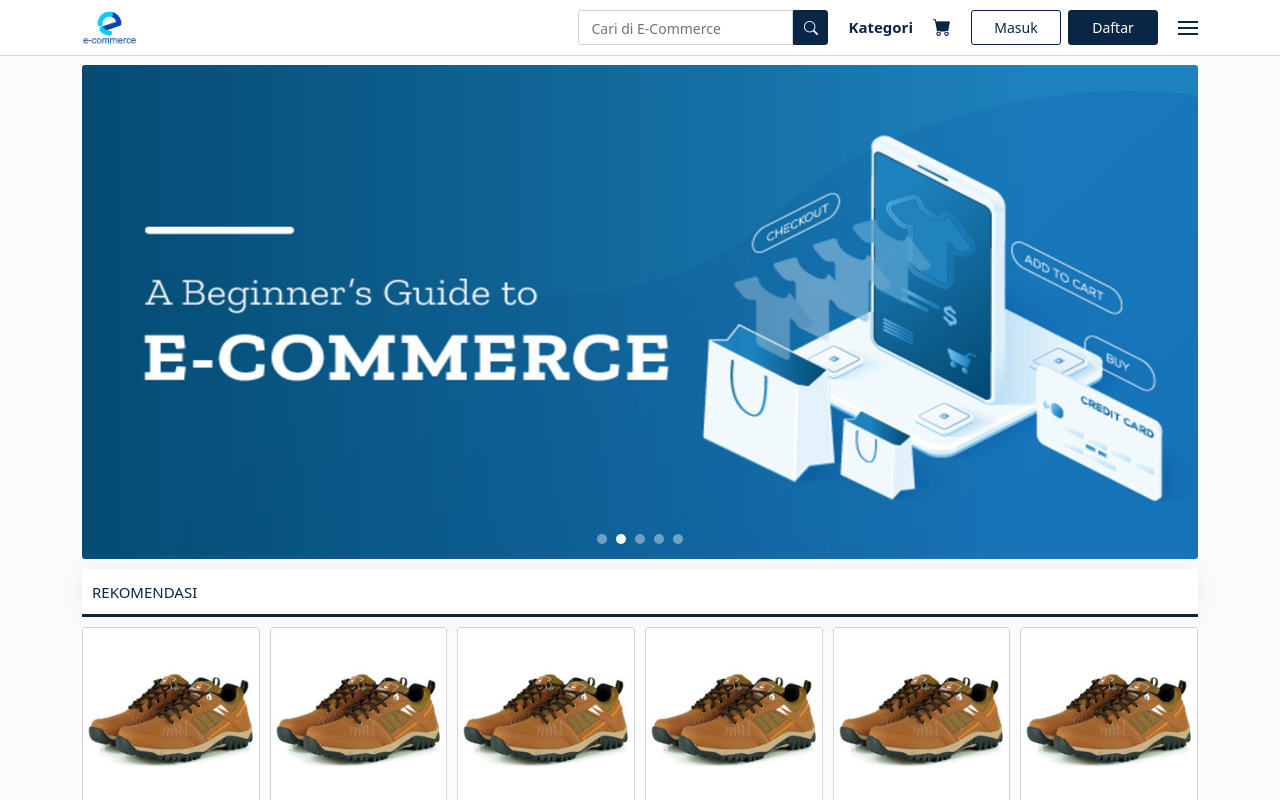
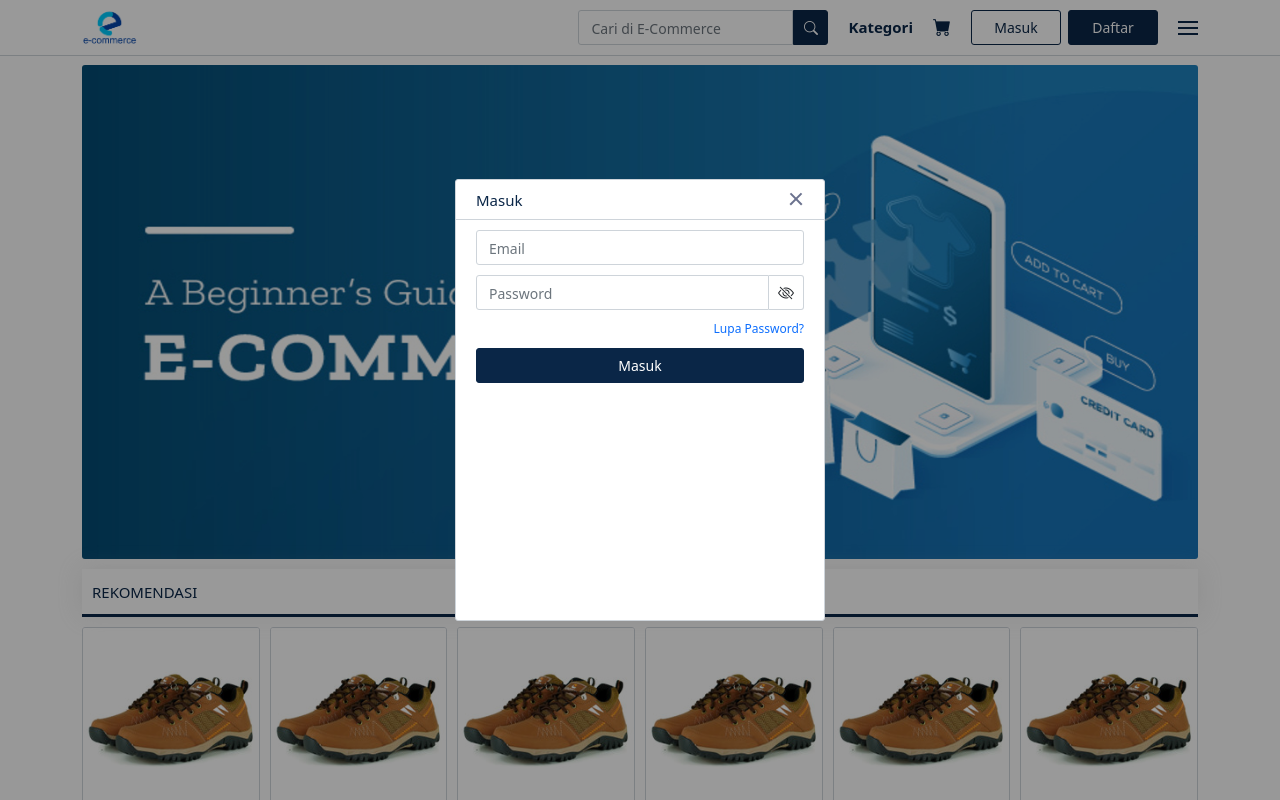
Before and after one commit to faisalProject/e-commerce, a React (Create React App) app in the folder my-app/: page / in a window 1280 px wide. Both pictures are taken after a click on the button "Masuk". Shown: the top 800 px of the page. Built offline with nearby package versions, Linux system fonts and the light colour scheme.

Commit message:
partial update

```diff
--- a/my-app/src/App.js
+++ b/my-app/src/App.js
@@ -6,6 +6,7 @@ import { BrowserRouter, Routes, Route } from 'react-router-dom';
 import Header from './component/Header';
 import Home from './pages/Home';
 import Menu from './component/Menu';
+import SigninPopup from './component/SigninPopup';
 import Footer from './component/Footer';
 
 function App() {
@@ -16,6 +17,7 @@ function App() {
       <Routes>
         <Route path='/' element={<Home />}></Route>
       </Routes>
+      <SigninPopup />
       <Footer />
     </BrowserRouter>
   )
--- a/my-app/src/component/Header.js
+++ b/my-app/src/component/Header.js
@@ -3,6 +3,11 @@ import {Link} from 'react-router-dom';
 
 const menuActive = () => {
     document.getElementsByClassName('menu-contents')[0].classList.toggle('active')
+}
+
+const signinPopupActive = () => {
+    document.getElementsByClassName('signin-page-contents')[0].classList.add('active');
+    document.querySelector('body').classList.add('active');
 }
 
 const Header = () => {
@@ -22,7 +27,7 @@ const Header = () => {
                         <i className="bi bi-cart-fill"></i>
                     </Link>
                     <div className="button-container">
-                        <button type="submit" className="btn btn-primary">Masuk</button>
+                        <button type="submit" className="btn btn-primary" onClick={signinPopupActive}>Masuk</button>
                         <button type="submit" className="btn btn-primary">Daftar</button>
                     </div>
                     <div className="hamburger" onClick={menuActive}>
--- a/my-app/src/component/SigninPopup.js
+++ b/my-app/src/component/SigninPopup.js
@@ -1,5 +1,44 @@
+import {Link} from 'react-router-dom';
+
+const signinPopupHidden = () => {
+    document.getElementsByClassName('signin-page-contents')[0].classList.remove('active');
+    document.querySelector('body').classList.remove('active');
+}
+
+const displayPassword = () => {
+    document.getElementsByClassName('displays-password')[0].classList.toggle('active');
+    const i = document.getElementsByClassName('password1-type')[0];
+    i.type === 'password' ? i.type = 'text' : i.type = 'password';
+}
+
 const SigninPopup = () => {
-
+    return(
+        <div className="signin-page-contents">
+            <div className="signin">
+                <div className="top">
+                    <h5>Masuk</h5>
+                    <div className="close" onClick={signinPopupHidden}>
+                        <span></span>
+                        <span></span>
+                    </div>
+                </div>
+                <form>
+                    <input type="text" className="form-control" placeholder="Email" />
+                    <div className="password-container">
+                        <input type="password" className="form-control password1-type" placeholder="Password" />
+                        <div className="displays-password" onClick={displayPassword}>
+                            <i className="bi bi-eye-slash"></i>
+                            <i className="bi bi-eye"></i>
+                        </div>
+                    </div>
+                    <div className="forget-password">
+                        <Link to="/" className="anchor">Lupa Password?</Link>
+                    </div>
+                    <button type="submit" className='btn btn-primary'>Masuk</button>
+                </form>
+            </div>
+        </div>
+    )
 }
 
 export default SigninPopup;
--- a/my-app/src/main.css
+++ b/my-app/src/main.css
@@ -1,5 +1,9 @@
 #root {
     background-color: rgba(249, 249, 249, .4);
+}
+
+body.active {
+    overflow: hidden;
 }
 
 /* navbar */
@@ -93,7 +97,7 @@ nav > .container > .right > .button-container > .btn-primary:nth-child(2) {
 
 nav > .container > .right > .button-container > .btn-primary:nth-child(2):hover,
 .menu-contents > .container > li:nth-child(1) > .btn-primary:nth-child(2):hover {
-    background-color: #071b31;
+    background-color: #0e3663;
 }
 
 nav > .container > .right > .anchor > .bi-cart-fill {
@@ -136,7 +140,7 @@ nav > .container > .right > .search > .btn-primary {
 }
 
 nav > .container > .right > .search > .btn-primary:hover {
-    background-color: #071b31;
+    background-color: #0e3663;
 }
 
 nav > .container > .right > .search > .btn-primary > .bi-search {
@@ -500,6 +504,180 @@ nav > .container > .right > .search > .btn-primary > .bi-search {
     background-color: #f9f9f9;
 }
 
+/* signin and register*/
+.signin-page-contents {
+    position: fixed;
+    top: 0;
+    left: 0;
+    right: 0;
+    bottom: 0;
+    background-color: rgba(0, 0, 0, .4);
+    visibility: hidden;
+    z-index: 99;
+    display: flex;
+    justify-content: center;
+    align-items: center;
+}
+
+.signin-page-contents.active {
+    visibility: visible;
+}
+
+.signin-page-contents.active > .signin {
+    width: 370px;
+    background-color: #fff;
+    border: 1px solid #ced4da;
+    border-radius: 3px;
+    animation: grow .4s ease 1 alternate forwards;
+}
+
+.signin-page-contents > .signin {
+    display: flex;
+    flex-direction: column;
+}
+
+.signin-page-contents > .signin > .top {
+    width: 100%;
+    height: 40px;
+    border-bottom: 1px solid #ced4da;
+    display: flex;
+    justify-content: space-between;
+    align-items: center;
+    padding: 10px 20px;
+}
+
+.signin-page-contents > .signin > .top > h5 {
+    margin: 0 !important;
+    font-size: 15px;
+    color: #0A2647;
+}
+
+.signin-page-contents > .signin > .top > .close {
+    width: 16px;
+    height: 100%;
+    /* border: 1px solid #333; */
+    display: flex;
+    flex-direction: column;
+    justify-content: center;
+    align-items: center;
+    position: relative;
+    cursor: pointer;
+}
+
+.signin-page-contents > .signin > .top > .close > span {
+    display: block;
+    width: 100%;
+    height: 2.3px;
+    background-color: #6B728E;
+}
+
+.signin-page-contents > .signin > .top > .close > span:nth-child(1) {
+    transform: rotate(45deg);
+}
+
+.signin-page-contents > .signin > .top > .close > span:nth-child(2) {
+    position: absolute;
+    transform: rotate(-45deg);
+}
+
+@keyframes grow {
+    0% {
+        transform: scale(.4);
+    } 50% {
+        transform: scale(1);
+    } 70% {
+        transform: scale(.9);
+    } 100% {
+        transform: scale(1);
+    }
+}
+
+.signin-page-contents > .signin > form {
+    width: 100%;
+    min-height: 400px;
+    display: flex;
+    flex-direction: column;
+    gap: 10px;
+    padding: 10px 20px;
+}
+
+.signin-page-contents > .signin > form > input {
+    width: 100%;
+    height: 35px;
+    border-radius: 3px;
+    box-shadow: none;
+}
+
+.signin-page-contents > .signin > form > input::placeholder,
+.signin-page-contents > .signin > form > .password-container > input::placeholder {
+    font-size: 14px;
+}
+
+.signin-page-contents > .signin > form > .password-container {
+    width: 100%;
+    display: flex;
+    height: 35px;
+}
+
+.signin-page-contents > .signin > form > .password-container > input {
+    flex: 1;
+    border-radius: 3px 0 0 3px;
+    box-shadow: none;
+}
+
+.signin-page-contents > .signin > form > .password-container > .displays-password {
+    width: 35px;
+    height: 100%;
+    border: 1px solid #ced4da;
+    border-left: none;
+    border-radius: 0 3px 3px 0;
+    display: flex;
+    justify-content: center;
+    align-items: center;
+    cursor: pointer;
+}
+
+.signin-page-contents > .signin > form > .password-container > .displays-password:hover {
+    background-color: #f9f9f9;
+}
+
+.signin-page-contents > .signin > form > .password-container > .displays-password .bi-eye-slash,
+.signin-page-contents > .signin > form > .password-container > .displays-password.active > .bi-eye {
+    display: block;
+}
+
+.signin-page-contents > .signin > form > .password-container > .displays-password.active .bi-eye-slash,
+.signin-page-contents > .signin > form > .password-container > .displays-password > .bi-eye {
+    display: none;
+}
+
+.signin-page-contents > .signin > form > .forget-password {
+    width: 100%;
+    display: flex;
+    justify-content: right;
+    align-items: center;
+}
+
+.signin-page-contents > .signin > form > .forget-password > .anchor {
+    font-size: 12px;
+    text-decoration: none;
+}
+
+.signin-page-contents > .signin > form > .btn-primary {
+    width: 100%;
+    height: 35px;
+    border-radius: 3px;
+    border: 1px solid #0A2647;
+    background-color: #0A2647;
+    color: #fff;
+    font-weight: 500;
+    font-size: 14px;
+}
+
+.signin-page-contents > .signin > form > .btn-primary:hover {
+    background-color: #0e3663;
+}
+
 /* footer */
 footer {
     border-top: .1px solid #ced4da;
@@ -621,6 +799,10 @@ footer > .container > .box:nth-child(4) > img {
         display: none;
     }
 
+    nav > .container > .right > .search {
+        flex: 1 !important;
+    }
+
     .menu-contents {
         padding: 20px 10px;
         width: 100%;
@@ -642,6 +824,14 @@ footer > .container > .box:nth-child(4) > img {
 
     .recommendation-contents > .product-container {
         grid-template-columns: repeat(2, 1fr);
+    }
+
+    body.active {
+        overflow: auto;
+    }
+
+    .signin-page-contents.active {
+        visibility: hidden;
     }
 
     footer > .container {
```
